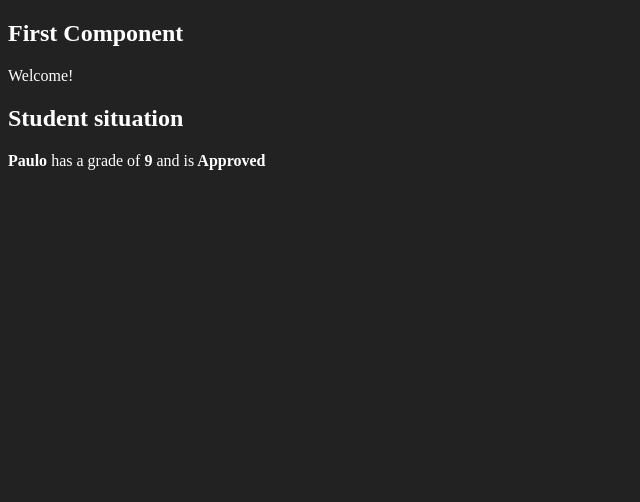
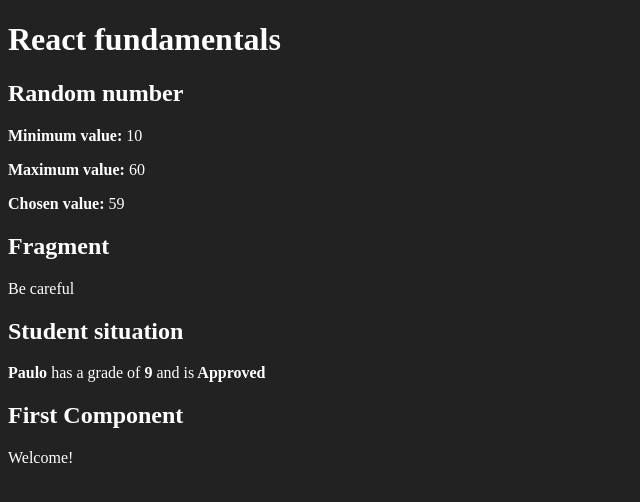
Before and after one commit to JulianaBernardes/react-redux, a React (Create React App) app in the folder fundamentals-react/: page / in a window 1280 px wide. Shown: the top 502 px of the page, without its empty margins (0-640 px from the left). Built offline with nearby package versions, Linux system fonts and the light colour scheme.

Commit message:
react fundamentals

```diff
--- /dev/null
+++ b/fundamentals-react/src/App.jsx
@@ -0,0 +1,22 @@
+import React from 'react'
+
+
+import First from './components/basics/First'
+import WithParameter from './components/basics/WithParameter'
+import Fragments from './components/basics/Fragments'
+import Random from './components/basics/Random'
+
+export default function App (props) {
+    return (
+        <div id="app">
+        <h1>React fundamentals</h1>
+        <Random min={10} max={60} />
+        <Fragments />
+        <WithParameter
+            title="Student situation"
+            student="Paulo" grade={8.7}
+        />
+        <First></First>
+    </div>
+    )
+}
--- /dev/null
+++ b/fundamentals-react/src/components/basics/Fragments.jsx
@@ -0,0 +1,10 @@
+import React from 'react'
+
+export default function Fragments(props) {
+    return (
+        <React.Fragment key="1">
+            <h2>Fragment</h2>
+            <p>Be careful</p>
+        </React.Fragment >
+    )
+}
--- /dev/null
+++ b/fundamentals-react/src/components/basics/Random.jsx
@@ -0,0 +1,16 @@
+import React from 'react'
+
+export default function Random(props) {
+    // destructuring
+    const { min, max } = props;
+
+    const random = parseInt(Math.random() * (max - min)) + min;
+    return (
+        <div>
+            <h2>Random number</h2>
+            <p><strong>Minimum value:</strong> {min}</p>
+            <p><strong>Maximum value:</strong> {max}</p>
+            <p><strong>Chosen value:</strong> {random}</p>
+        </div>
+    )
+}
--- a/fundamentals-react/src/index.js
+++ b/fundamentals-react/src/index.js
@@ -2,17 +2,10 @@
 import ReactDom from 'react-dom'
 import React from 'react'
 
-import First from './components/basics/First'
-import WithParameter from './components/basics/WithParameter'
-
+import App from './App'
 
 ReactDom.render(
-    <div id="app">
-        <First></First>
-        <WithParameter
-            title="Student situation"
-            student="Paulo" grade={8.7}
-            />
-    </div>,
+    <App/>
+    ,
     document.getElementById('root')
      )
```
Also changed, not shown: fundamentals-react/src/components/basics/First.jsx (+4 -4 lines).
